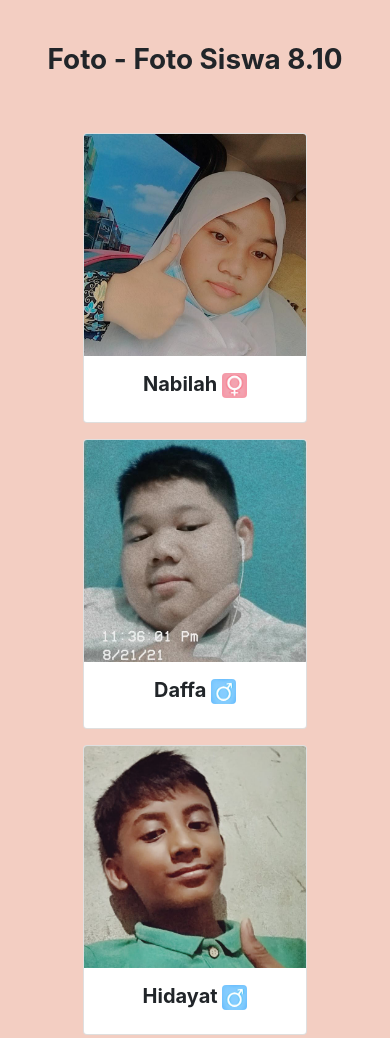
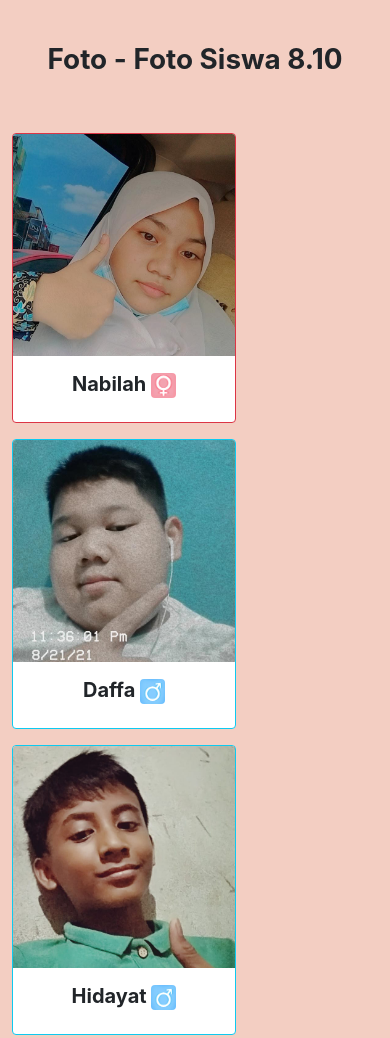
Before and after one commit to BillyLOLwkwk/BillyLOLwkwk.github.io, a plain HTML site: page index.html in a window 390 px wide. Shown: the part 880-1918 px from the top of the page. Drawn offline with nearby package versions, Linux system fonts and the light colour scheme.

Commit message:
responsive update
update the responsive of the card on "foto-foto" section.

```diff
--- a/Function Script.js
+++ b/Function Script.js
@@ -9,8 +9,8 @@ function onCreateCard(imageName, name, gender) {
   if (gender === "lk") {
     document.getElementById("mulai-foto").innerHTML +=
       `
-  <div class="col-sm-3 mb-3" data-aos="flip-left">
-    <div class="card top-50 start-50 translate-middle">
+    <div class="col-lg-3 mb-3" data-aos="flip-left">
+      <div class="card border-info">
         <img src=
     ` +
       imageName +
@@ -35,8 +35,8 @@ function onCreateCard(imageName, name, gender) {
   else {
     document.getElementById("mulai-foto").innerHTML +=
       `
-  <div class="col-sm-3 mb-3" data-aos="flip-left">
-    <div class="card top-50 start-50 translate-middle">
+  <div class="col-lg-3 mb-3" data-aos="flip-left">
+    <div class="card border-danger">
       <img src=
   ` +
       imageName +
--- a/index.html
+++ b/index.html
@@ -93,14 +93,14 @@
     <!-- Akhir About -->
 
     <!-- Foto-Foto Siswa-->
-    <section id="foto-foto" width= 12rem>
+    <section id="foto-foto" >
       <div class="container">
         <div class="row text-center mb-5">
           <div class="col">
             <h1>Foto - Foto Siswa 8.10</h2>
           </div>
         </div>
-        <div id="mulai-foto" class="row justify-content-evenly" data-aos="flip-left" data-aos-delay="200">
+        <div id="mulai-foto" class="card-group justify-content-evenly" data-aos="flip-left" data-aos-delay="200">
           <script>
             //untuk input foto sudah diganti di dalam Function Script.js dan semua penambahan foto dilakukan disini
             onCreateCard('Nabilah.png', 'Nabilah', 'pr')
@@ -186,7 +186,7 @@
     <!-- Footer -->
     <footer class="text-white text-center pb-2" style="background-color: #e69f07ce">
       <p>Created With <i class="bi bi-heart-fill text-danger"></i> By</p>
-      <u class="text-light fw-bold"> Billy(Leader & Programmer) </u>
+      <p class="text-light fw-bold"><u>Billy(Leader & Programmer) </u></p>
       <u class="text-light fw-bold"> Echa(Logo Designer) </u>
       <u class="text-light fw-bold"> Nabilah(Helping & WEB Tester) </u>
     </footer>
```
Lines whose indentation alone changed are shown as unchanged.
